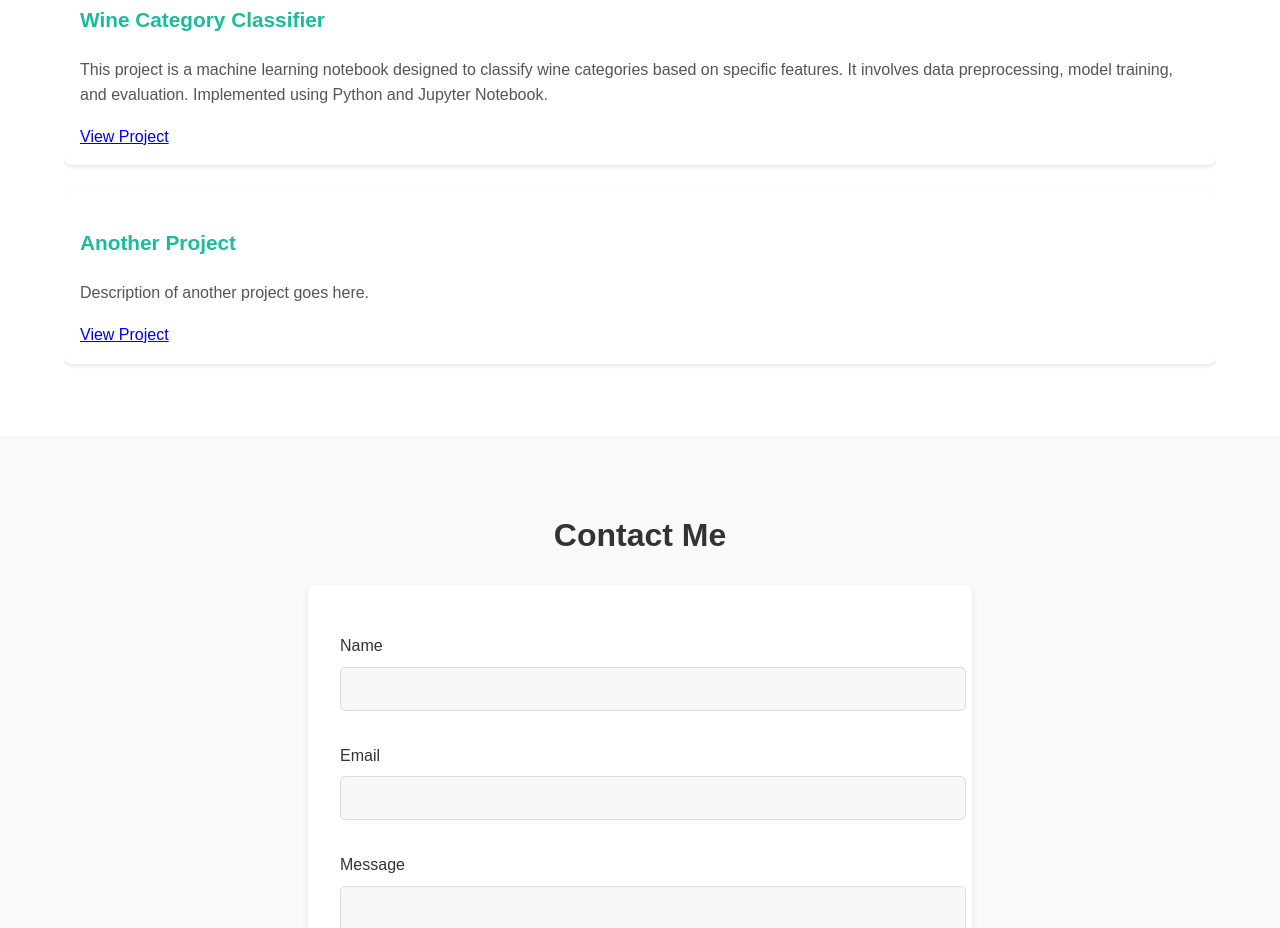
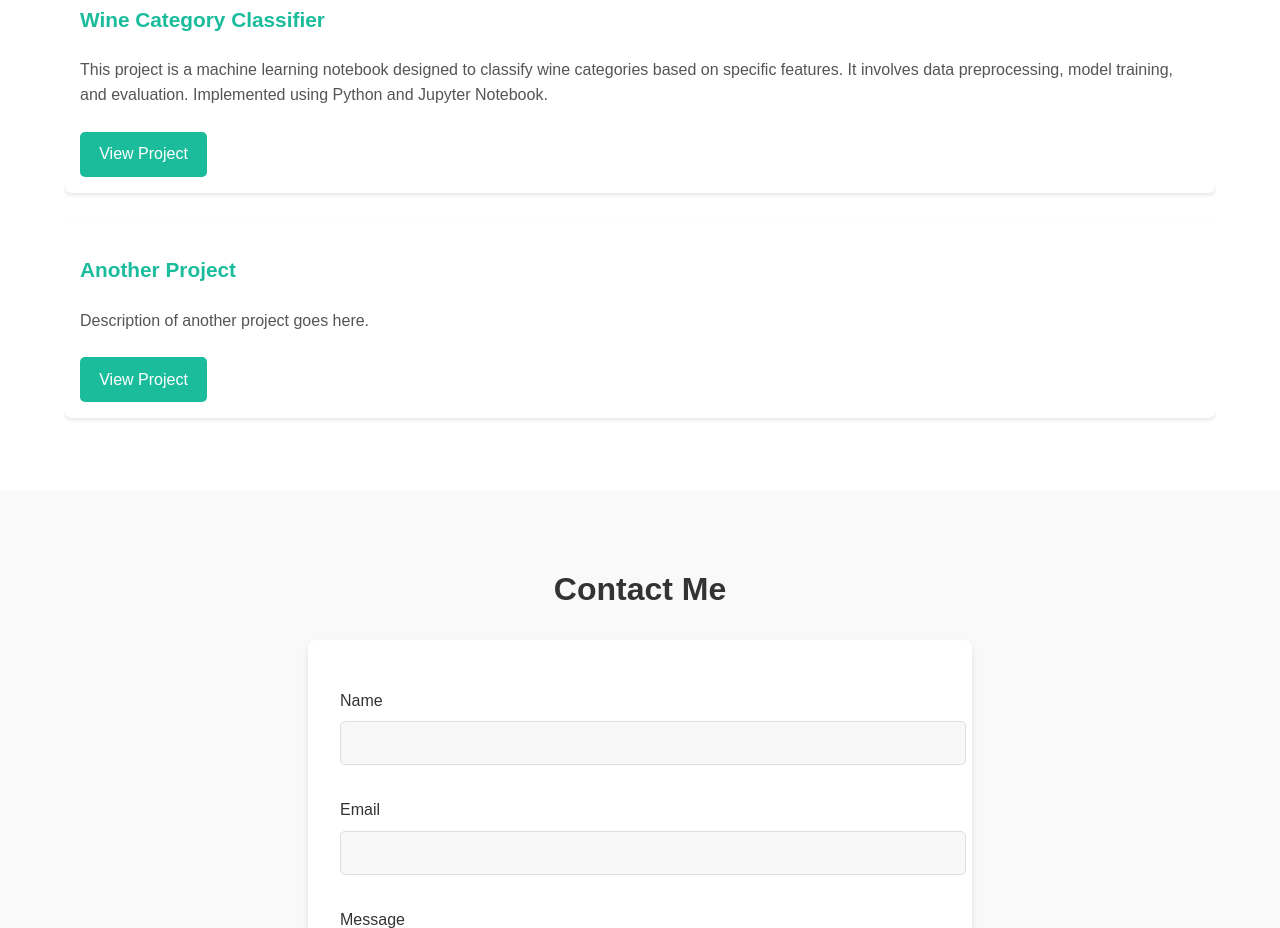
Before and after one commit to Oscarnto/oscarnto.github.io, a plain HTML site: page index.html in a window 1280 px wide. Shown: the part 1238-2166 px from the top of the page. Drawn offline with Linux system fonts and the light colour scheme.

Commit message:
Update styles.css

```diff
--- a/styles.css
+++ b/styles.css
@@ -176,6 +176,21 @@ header nav ul li a:hover {
     font-size: 1rem;
     color: #555;
 }
+.project .btn {
+    display: inline-block;
+    margin-top: 0.5rem;
+    padding: 0.6rem 1.2rem;
+    color: #fff;
+    background-color: #1abc9c;
+    text-decoration: none;
+    font-size: 1rem;
+    border-radius: 5px;
+    transition: background-color 0.3s ease;
+}
+
+.project .btn:hover {
+    background-color: #16a085;
+}
 
 /* Contact Section */
 #contact {
```
